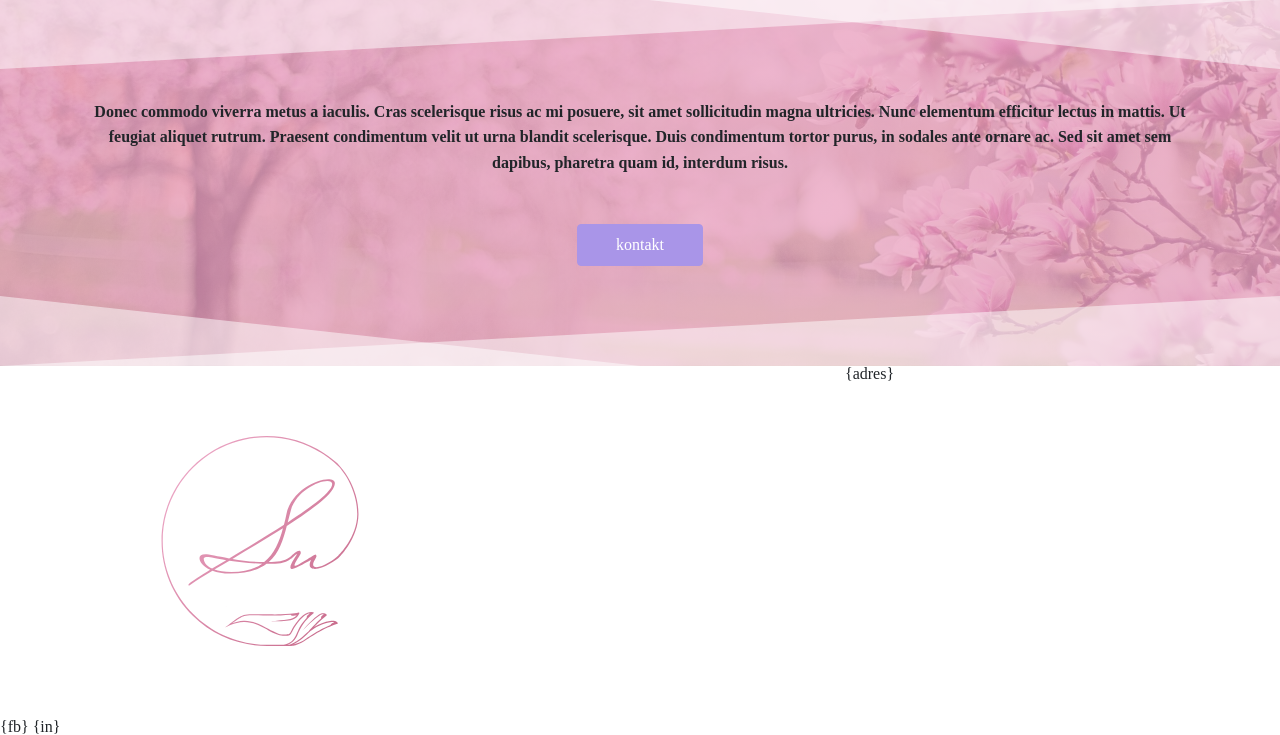
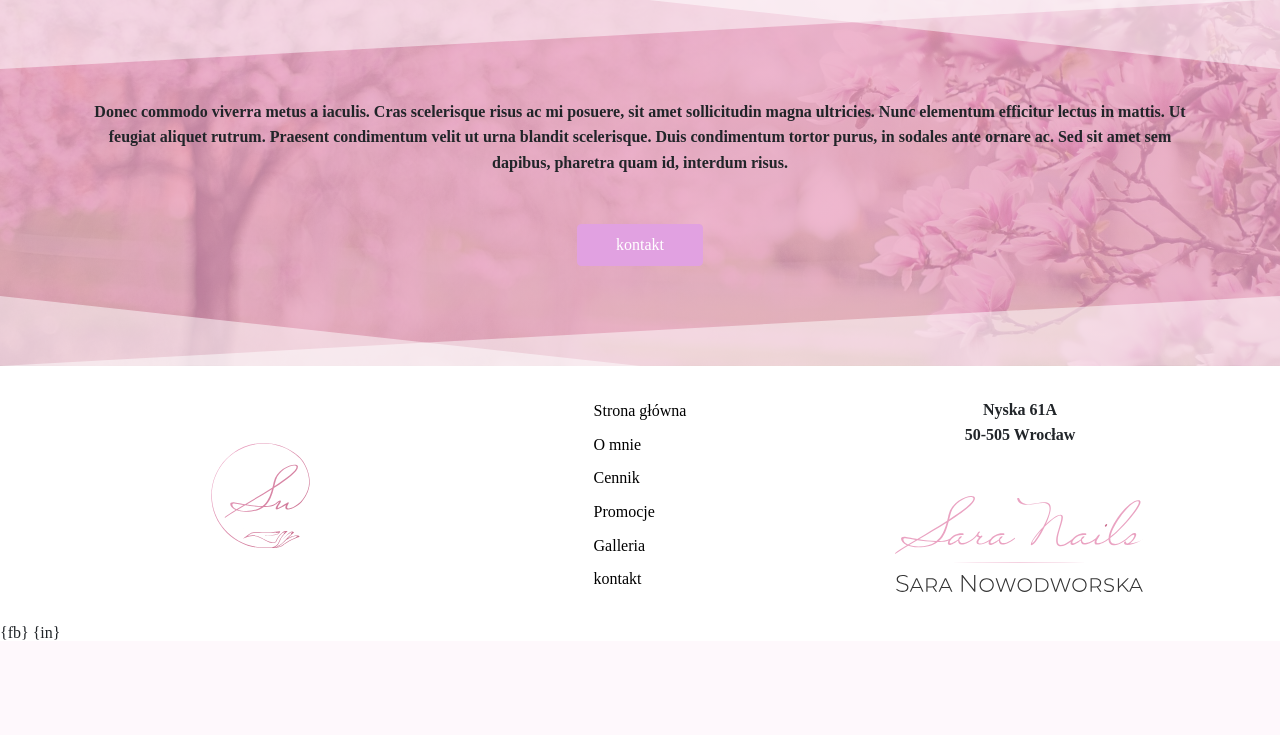
Before and after one commit to webyou-pl/Sara, a PHP site: page / in a window 1280 px wide. Shown: the part 3105-3840 px from the top of the page. After the commit the page ends 3745 px from the top, so only its background shows below. Run offline with PHP 8.4, Linux system fonts and the light colour scheme; some libraries are stand-ins or nearby versions.

Commit message:
poprawki do footera

```diff
--- a/index.html
+++ b/index.html
@@ -121,7 +121,7 @@
                     <div class="col-6">
                         <div class="images">
                             <h2 class="rotate15">Promocje</h2>
-                            <img src="images/strona-glowna/promocja/gabinet.jpg" class="imageUnder" alt="Wyjątkowe promocje">
+                            <img src="images/strona-glowna/promocja/okazja.jpg" class="imageUnder" alt="Wyjątkowe promocje">
                             <div class="imageOn">
                                 <img src="images/strona-glowna/promocja/moje-promocje.jpg" alt="moje promocje">
                             </div>
@@ -171,24 +171,23 @@
 
         <footer id="footer">
             <div class="container">
-                <div class="row bg-primary?">
-                    <div class="col-4"><img src="images/sygnet-sara.svg" alt="sygnet sara"></div>
-                    <div class="col-4">
-                        <!-- <nav id="menu">
+                <div class="row">
+                    <div class="col-4 footer__image--sygnet"><img src="images/sygnet-sara.svg" alt="sygnet sara"></div>
+                    <div class="col-4 footer__menu">
+                        <nav id="footerMenu">
                             <ul>
                                 <li><a href="#!">Strona główna</a></li>
                                 <li><a href="#!">O mnie</a></li>
                                 <li><a href="#!">Cennik</a></li>
-                                <li class="logo-menu"><a href="#!">{logo}</a></li>
                                 <li><a href="#!">Promocje</a></li>
                                 <li><a href="#!">Galleria</a></li>
                                 <li><a href="#!">kontakt</a></li>
                             </ul>
-                        </nav> -->
+                        </nav>
                     </div>
-                    <div class="col-4">
-                        {adres}
-                        <!-- <img src="images/logo-sara.svg" alt="logo sara"> -->
+                    <div class="col-4 footer__image--logo-addres">
+                        <p class="text-center font-weight-bold mb-5">Nyska 61A</br>50-505 Wrocław</p>
+                        <img src="images/logo-sara.svg" alt="logo sara">
                     </div>
                 </div>
             </div>
--- a/scss/base/base.scss
+++ b/scss/base/base.scss
@@ -9,6 +9,11 @@
 	p{
 		font-size: 1rem;
 	}
+}
+
+footer#footer{
+	padding-top: 20px;
+	padding-bottom: 20px;
 }
 
 .rotate-15{
--- a/scss/base/typography.scss
+++ b/scss/base/typography.scss
@@ -47,7 +47,7 @@
 a{
     color: #000;
     &:hover{
-        color: $secondary;
+        color: $primary;
         text-decoration: none;
     }
 }
--- a/scss/layout/footer.scss
+++ b/scss/layout/footer.scss
@@ -1,6 +1,38 @@
 footer#footer{
-    svg{
-        // width: 500px;
-        // height: 500px;
+    .footer{
+        &__image{
+            &--sygnet, &--logo-addres{
+                display: flex;
+                justify-content: center;
+                align-items: center;
+                flex-direction: column;
+                img{
+                    height: auto;
+                }
+            }
+
+            &--sygnet{
+                img{
+                    width: 175px;
+                }
+            }
+            &--logo-addres{
+                img{
+                    width: 250px;
+                }
+            }
+        }
+        &__menu{
+            display: flex;
+            justify-content: center;
+            align-items: center;
+
+            ul{
+                li{
+                    margin-top: 1.1rem;
+                    margin-bottom: 1.1rem;
+                }
+            }
+        }
     }
 }
--- a/scss/pages/homepage.scss
+++ b/scss/pages/homepage.scss
@@ -186,6 +186,13 @@
             @include borderOnImage();
             @include box-shadow();
             z-index: 1;
+            transition: .6s all ease-in-out;
+
+            &:hover{
+                transform: rotateY(10deg) rotateX(10deg) scale(1.1);
+                z-index: 9;
+                box-shadow: -8px 14px 20px 0px rgba(0,0,0,0.75);
+            }
         }
     }
 
--- a/scss/utils/variables.scss
+++ b/scss/utils/variables.scss
@@ -1,3 +1,3 @@
 //COLORS
 $primary: #EAA3C2;
-$secondary: #a995e8;
+$secondary: #e1a1e1;
```
Also changed, not shown: build/main.css, images/strona-glowna/o-mnie/Nowodworska-Sara.jpg, images/strona-glowna/o-mnie/Nyska-61A.jpg, images/strona-glowna/promocja/gabinet.jpg (deleted), images/strona-glowna/promocja/okazja.jpg (added).
